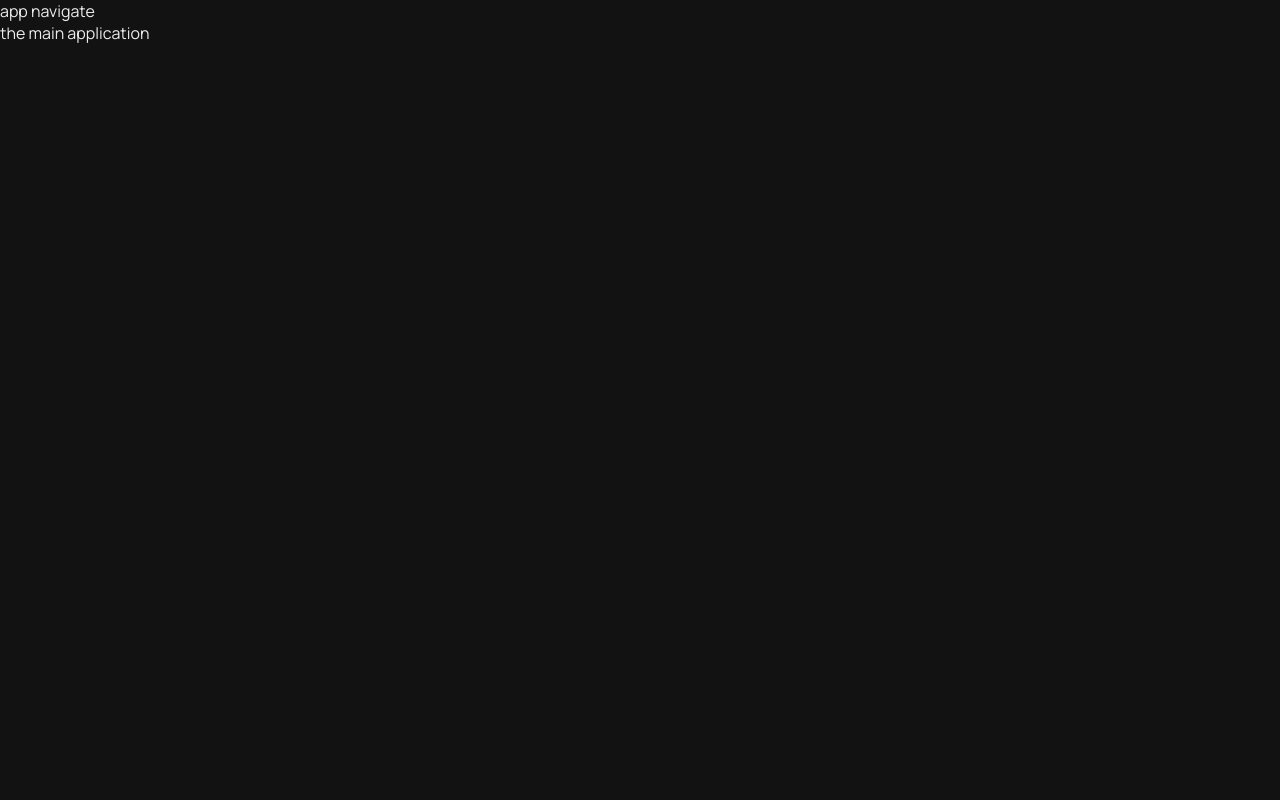
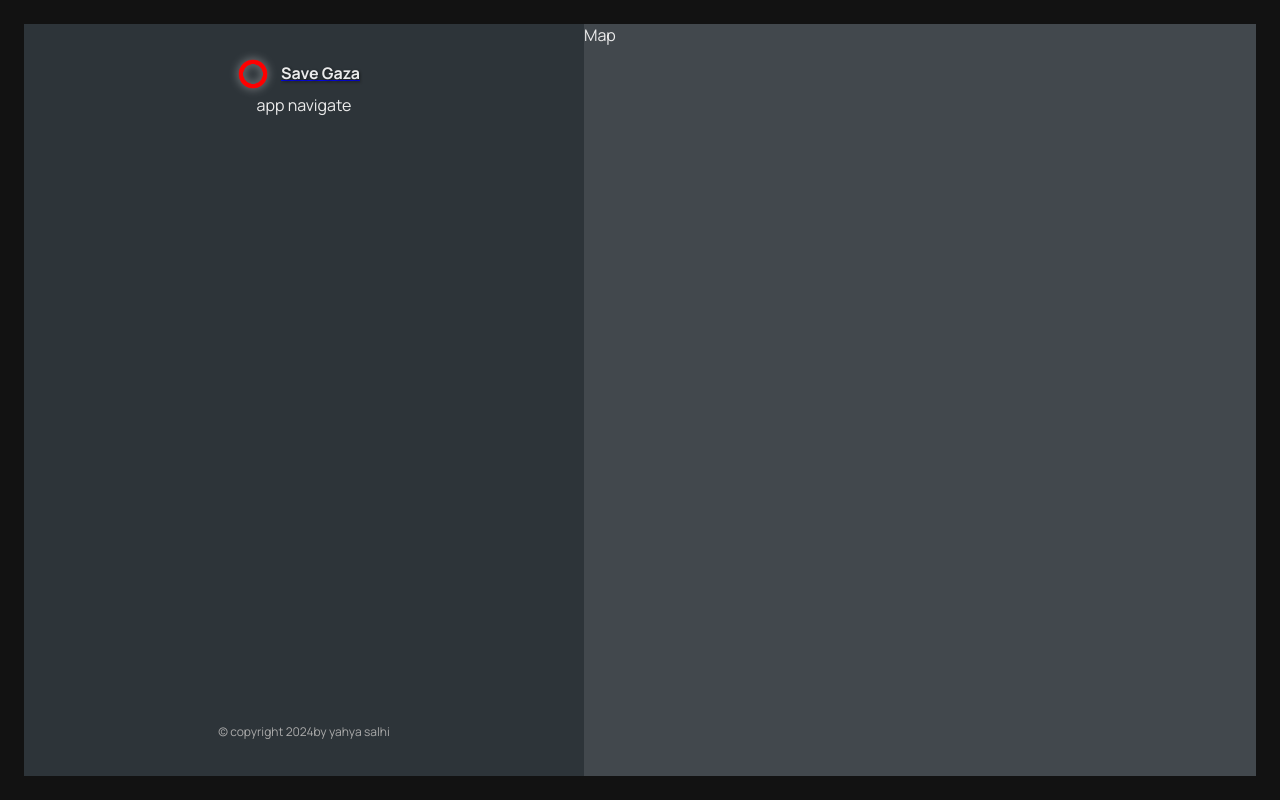
Before and after one commit to yahya-salhi/save_gaza, a React (Vite) app in the folder save_Gaza/: page /app in a window 1280 px wide. Built offline with nearby package versions, Linux system fonts and the light colour scheme.

Commit message:
my first layout

```diff
--- a/save_Gaza/src/App.css
+++ b/save_Gaza/src/App.css
@@ -3,8 +3,8 @@
 :root {
   --color-background-dark: #121212; /* Background color */
   --color-card-bg: #1c1c1e; /* Card background color */
-  --color-brand--1: #ffb545;
-  --color-brand--2: #00c46a;
+  --color-brand--1: red;
+  --color-brand--2: green;
 
   --color-dark--0: #242a2e;
   --color-dark--1: #2d3439;
@@ -88,8 +88,8 @@ input:focus {
 .cta:link,
 .cta:visited {
   display: inline-block;
-  background-color: var(--color-card-bg);
-  color: var(--color-text);
+  background-color: var(--color-brand--2);
+  color: var(--color-dark--1);
   text-transform: uppercase;
   text-decoration: none;
   font-size: 1.6rem;
@@ -105,7 +105,7 @@ input:focus {
 }
 .bloody-text {
   font-size: 2.5rem;
-  color: #b22222;
+  color: var(--color-brand--1);
   text-shadow: 2px 2px 0px #8b0000, 4px 4px 6px #ff0000;
   position: relative;
   display: inline-block;
--- a/save_Gaza/src/components/Logo.jsx
+++ b/save_Gaza/src/components/Logo.jsx
@@ -9,8 +9,10 @@ function Logo() {
           alt="logo save Gaza"
           className={styles.logo}
         />
+        <span>
+          <p className={styles.logoText}> Save Gaza </p>
+        </span>
       </div>
-      <p className={styles.logoText}> Save Gaza </p>
     </Link>
   );
 }
--- a/save_Gaza/src/components/Logo.module.css
+++ b/save_Gaza/src/components/Logo.module.css
@@ -1,25 +1,67 @@
 /* .logo {
   height: 5.2rem;
 } */
+.link {
+  text-decoration: none; /* Removes underline from the Link */
+}
+
 .navbarLogo {
-  height: 40px; /* Adjust this size to fit your navbar */
-  width: auto;
-  display: inline-block;
-  margin-right: 15px; /* Add space if you need it beside other elements */
+  display: flex;
+  align-items: center;
+  gap: 8px;
+  height: auto;
+  margin-right: 15px;
 }
 
 .navbarLogo img {
-  max-height: 100%;
-  max-width: 100%;
-  height: auto;
+  max-height: 40px; /* Fits the logo within the navbar */
   width: auto;
-  filter: drop-shadow(
-    0 0 5px rgba(255, 255, 255, 0.5)
-  ); /* Optional subtle glow */
+  filter: drop-shadow(0 0 5px rgba(255, 255, 255, 0.5));
+  transition: transform 0.3s ease, filter 0.3s ease;
 }
 
 .navbarLogo img:hover {
-  filter: drop-shadow(0 0 7px rgba(255, 255, 255, 0.8));
-  transform: scale(1.05); /* Slight hover effect for interaction */
-  transition: all 0.3s ease-in-out;
+  filter: drop-shadow(0 0 8px rgba(255, 255, 255, 0.8));
+  transform: scale(1.05);
 }
+
+.logoText {
+  font-size: 16px;
+  font-weight: bold;
+  color: #ffffff;
+  opacity: 0.9;
+  text-shadow: 1px 1px 3px rgba(0, 0, 0, 0.6);
+  transition: color 0.3s ease, opacity 0.3s ease;
+}
+
+.logoText:hover {
+  color: #ffcccb; /* Adds a light red tint on hover */
+  opacity: 1;
+}
+
+/* Responsive adjustments */
+@media (max-width: 768px) {
+  .navbarLogo img {
+    max-height: 35px; /* Adjusts size for tablets */
+  }
+
+  .logoText {
+    font-size: 14px; /* Smaller text on smaller screens */
+  }
+}
+
+@media (max-width: 480px) {
+  .navbarLogo {
+    flex-direction: column;
+    align-items: center;
+    gap: 4px;
+  }
+
+  .navbarLogo img {
+    max-height: 30px; /* Further reduction for mobile */
+  }
+
+  .logoText {
+    font-size: 12px;
+  }
+}
--- /dev/null
+++ b/save_Gaza/src/components/Map.jsx
@@ -0,0 +1,7 @@
+import styles from "./Map.module.css";
+
+function Map() {
+  return <div className={styles.mapContainer}>Map</div>;
+}
+
+export default Map;
--- /dev/null
+++ b/save_Gaza/src/components/Map.module.css
@@ -0,0 +1,38 @@
+.mapContainer {
+  flex: 1;
+  height: 100%;
+  background-color: var(--color-dark--2);
+  position: relative;
+}
+
+.map {
+  height: 100%;
+}
+
+/* Here we want to style classes that are coming from leaflet. So we want CSS Modules to give us the ACTUAL classnames, not to add some random ID to them, because then they won't match the classnames defined inside the map. The solution is to define these classes as GLOBAL */
+:global(.leaflet-popup .leaflet-popup-content-wrapper) {
+  background-color: var(--color-dark--1);
+  color: var(--color-light--2);
+  border-radius: 5px;
+  padding-right: 0.6rem;
+}
+
+:global(.leaflet-popup .leaflet-popup-content) {
+  font-size: 1.5rem;
+  display: flex;
+  align-items: center;
+  gap: 1rem;
+}
+
+:global(.leaflet-popup .leaflet-popup-content span:first-child) {
+  font-size: 2.5rem;
+  line-height: 1;
+}
+
+:global(.leaflet-popup .leaflet-popup-tip) {
+  background-color: var(--color-dark--1);
+}
+
+:global(.leaflet-popup-content-wrapper) {
+  border-left: 5px solid var(--color-brand--2);
+}
--- /dev/null
+++ b/save_Gaza/src/components/Sidebar.jsx
@@ -0,0 +1,20 @@
+import styeles from "./Sidebar.module.css";
+import AppNav from "./AppNav";
+import Logo from "./Logo";
+
+function Sidebar() {
+  return (
+    <div className={styeles.sidebar}>
+      <Logo />
+      <AppNav />
+      <footer className={styeles.footer}>
+        <p className={styeles.copyright}>
+          &copy; copyright {new Date().getFullYear()}
+          by yahya salhi
+        </p>
+      </footer>
+    </div>
+  );
+}
+
+export default Sidebar;
--- /dev/null
+++ b/save_Gaza/src/components/Sidebar.module.css
@@ -0,0 +1,19 @@
+.sidebar {
+  flex-basis: 56rem;
+  background-color: var(--color-dark--1);
+  padding: 3rem 5rem 3.5rem 5rem;
+
+  display: flex;
+  flex-direction: column;
+  align-items: center;
+  height: calc(100vh - 4.8rem);
+}
+
+.footer {
+  margin-top: auto;
+}
+
+.copyright {
+  font-size: 1.2rem;
+  color: var(--color-light--1);
+}
--- a/save_Gaza/src/pages/AppLayout.jsx
+++ b/save_Gaza/src/pages/AppLayout.jsx
@@ -1,12 +1,12 @@
-import AppNav from "../components/AppNav";
+import Sidebar from "../components/Sidebar";
+import styles from "../pages/AppLayout.module.css";
+import Map from "../components/Map";
 
-function AppLayout() {
+export default function AppLayout() {
   return (
-    <div>
-      <AppNav />
-      the main application
+    <div className={styles.app}>
+      <Sidebar />
+      <Map />
     </div>
   );
 }
-
-export default AppLayout;
--- /dev/null
+++ b/save_Gaza/src/pages/AppLayout.module.css
@@ -0,0 +1,7 @@
+.app {
+  height: 100vh;
+  padding: 2.4rem;
+  overscroll-behavior-y: none;
+  display: flex;
+  position: relative;
+}
--- a/save_Gaza/src/pages/Homepages.jsx
+++ b/save_Gaza/src/pages/Homepages.jsx
@@ -56,6 +56,22 @@ function Homepages() {
           </button>
         </section>
       </div>
+      <section className={styles.statisticsSection}>
+        <img src="../public/gazaevryhour.webp" alt="war in gaza" />
+        <div className={styles.statisticsText}>
+          <p>Every hour in Gaza:</p>
+          <ul>
+            <li>15 people are killed. Six are children.</li>
+            <li>35 people are injured.</li>
+            <li>42 bombs are dropped.</li>
+            <li>12 buildings are destroyed.</li>
+          </ul>
+          <p className={styles.note}>
+            *Based on the first six days of the war, according to the Israeli
+            army.
+          </p>
+        </div>
+      </section>
     </main>
   );
 }
--- a/save_Gaza/src/pages/Homepages.module.css
+++ b/save_Gaza/src/pages/Homepages.module.css
@@ -2,13 +2,14 @@
   height: calc(100vh - 5rem);
   margin: 2.5rem;
   background-image: linear-gradient(
-      rgba(36, 42, 46, 0.8),
+      rgba(110, 130, 140, 0.2),
       rgba(36, 42, 46, 0.8)
     ),
     url("../public/image5.jpg");
   background-size: cover;
   background-position: center;
   padding: 2.5rem 5rem;
+  border-radius: 8px;
 }
 
 .homepage section {
@@ -20,22 +21,27 @@
   gap: 2.5rem;
   text-align: center;
 }
+
 .homepage h1 {
   font-size: 4.5rem;
   line-height: 1.3;
 }
+
 .homepage h2 {
   width: 90%;
   font-size: 1.9rem;
   color: var(--color-light--1);
   margin-bottom: 2.5rem;
 }
+
 .green {
   color: green;
 }
+
 .red {
   color: red;
 }
+
 .homeContainer {
   display: flex;
   flex-direction: column;
@@ -45,35 +51,45 @@
   max-width: 1200px;
   margin: 0 auto;
   background-color: #1c1c1e;
+
   color: #ffffff;
+  padding: 2rem;
+  border-radius: 8px;
   position: relative;
   top: -50px;
 }
+
 .header {
   text-align: center;
   margin-bottom: 20px;
 }
+
 .title {
-  font-size: 48px;
-  margin: 50px;
+  font-size: 2.5rem;
+  margin: 50px 0;
+  text-align: center;
 }
 
+/* Responsive video section */
 .videoSection {
   position: relative;
   width: 100%;
-  max-width: 200px;
+  max-width: 600px;
   margin: 0 auto;
+  text-align: center;
 }
+
 .video {
-  width: 65%;
-
+  width: 100%;
+  max-width: 65%;
   border-radius: 8px;
   box-shadow: 0px 4px 10px rgba(0, 0, 0, 0.5);
-  margin: 15px;
+  margin: 15px auto;
 }
+
 .playButton {
   position: absolute;
-  bottom: 50px;
+  bottom: 20px;
   left: 50%;
   transform: translateX(-50%);
   padding: 10px 20px;
@@ -83,7 +99,173 @@
   border: none;
   border-radius: 4px;
   cursor: pointer;
+  transition: background-color 0.3s ease;
 }
+
 .playButton:hover {
   background-color: rgba(0, 0, 0, 0.8);
 }
+
+/* Responsive adjustments */
+@media (max-width: 1024px) {
+  .homepage {
+    margin: 1.5rem;
+    padding: 2rem 4rem;
+  }
+
+  .homepage h1 {
+    font-size: 3.5rem;
+  }
+
+  .homepage h2 {
+    font-size: 1.6rem;
+  }
+
+  .title {
+    font-size: 2rem;
+  }
+}
+
+@media (max-width: 768px) {
+  .homepage {
+    padding: 1.5rem 3rem;
+  }
+
+  .homeContainer {
+    padding: 1.5rem;
+  }
+
+  .homepage h1 {
+    font-size: 2.5rem;
+  }
+
+  .homepage h2 {
+    font-size: 1.4rem;
+  }
+
+  .title {
+    font-size: 1.8rem;
+    margin: 40px 0;
+  }
+
+  .videoSection {
+    max-width: 90%;
+  }
+}
+
+@media (max-width: 480px) {
+  .homepage {
+    margin: 1rem;
+    padding: 1rem 2rem;
+  }
+
+  .homeContainer {
+    top: 0;
+    padding: 1rem;
+  }
+
+  .homepage h1 {
+    font-size: 2rem;
+  }
+
+  .homepage h2 {
+    font-size: 1.2rem;
+  }
+
+  .title {
+    font-size: 1.6rem;
+    margin: 30px 0;
+  }
+
+  .playButton {
+    padding: 8px 16px;
+    font-size: 0.9rem;
+  }
+}
+/* .statisticsSection */
+.statisticsSection {
+  display: flex;
+  flex-direction: column;
+  align-items: center;
+  width: 100%;
+  max-width: 700px;
+  background-color: rgba(28, 28, 30, 0.9); /* Darker background for contrast */
+  padding: 2.5rem;
+  border-radius: 10px;
+  margin: 2.5rem auto;
+  text-align: center;
+  box-shadow: 0px 6px 15px rgba(0, 0, 0, 0.6); /* Stronger shadow */
+}
+
+.statisticsSection img {
+  width: 100%;
+  max-width: 450px;
+  border-radius: 10px;
+  margin-bottom: 0.5rem;
+  box-shadow: 0px 5px 12px rgba(0, 0, 0, 0.6);
+}
+
+.statisticsText p {
+  font-size: 1.5rem;
+  color: #ffffff;
+  font-weight: bold;
+  margin-bottom: 1rem;
+}
+
+.statisticsText ul {
+  list-style-type: none;
+  padding: 0;
+  margin: 1rem 0;
+}
+
+.statisticsText ul li {
+  font-size: 1.3rem;
+  font-weight: 500;
+  color: #dddddd;
+  margin-bottom: 0.8rem;
+}
+
+.note {
+  font-size: 1rem;
+  color: #a9a9a9;
+  margin-top: 1.2rem;
+  font-style: italic;
+}
+
+/* Responsive Styles */
+@media (max-width: 768px) {
+  .statisticsSection {
+    padding: 2rem;
+    max-width: 95%;
+  }
+
+  .statisticsText p {
+    font-size: 1.3rem;
+  }
+
+  .statisticsText ul li {
+    font-size: 1.2rem;
+  }
+
+  .statisticsSection img {
+    max-width: 300px;
+  }
+}
+
+@media (max-width: 480px) {
+  .statisticsSection {
+    padding: 1.5rem;
+  }
+
+  .statisticsText p {
+    font-size: 1.2rem;
+  }
+
+  .statisticsText ul li {
+    font-size: 1.1rem;
+  }
+
+  .statisticsSection img {
+    max-width: 250px;
+  }
+}
```
Also changed, not shown: save_Gaza/public/gazaevryhour.webp (added).
